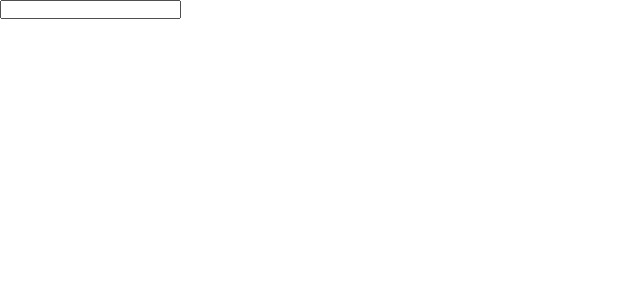
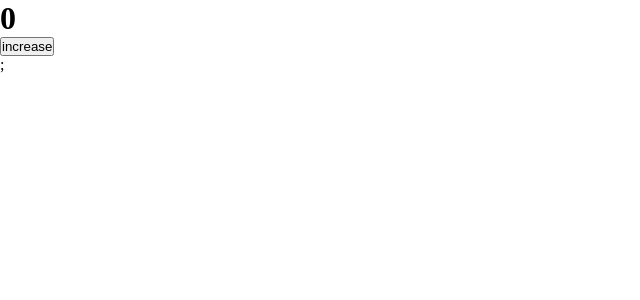
Before and after one commit to DevHredoy/React-demo, a React (Create React App) app: page / in a window 1280 px wide. Shown: the top 300 px of the page, without its empty margins (0-640 px from the left). Built offline with nearby package versions, Linux system fonts and the light colour scheme.

Commit message:
after using binding

```diff
--- a/src/App.js
+++ b/src/App.js
@@ -1,10 +1,16 @@
 import React from "react";
 import EVENT_HANDLER_CLASS from "./EVENT_HANDLER_CLASS/index";
-
+import EVENT_BINDING_CLASS from "./EVENT_BINDING/index.js";
 //in App.js  file the component is acommodatd and the value of property has been passed, the properties are defined in
 // in Card.js file and propermapping has also been defined there
 function App() {
-  return <EVENT_HANDLER_CLASS />;
+  return (
+
+    <div>
+
+<EVENT_BINDING_CLASS />;
+    </div>
+  )
 }
 
 export default App;
--- /dev/null
+++ b/src/EVENT_BINDING/index.js
@@ -0,0 +1,32 @@
+import React, { Component } from "react";
+
+export default class EVENT_BINDING_CLASS extends Component {
+  constructor(props) {
+    super(props);
+
+    this.state = {
+      count: 0,
+    };
+  }
+
+  handleClick() {
+    this.setState({
+      count: this.state.count + 1
+    })
+  }
+
+
+
+
+  render() {
+    return (
+      <div>
+        <h1>{this.state.count}</h1>
+
+        {/* // THE purpose of binding is in some syntaxs are not understood by
+        the older version of ecma   */}
+        <button onClick={this.handleClick.bind(this)}>increase</button>
+      </div>
+    );
+  }
+}
```
